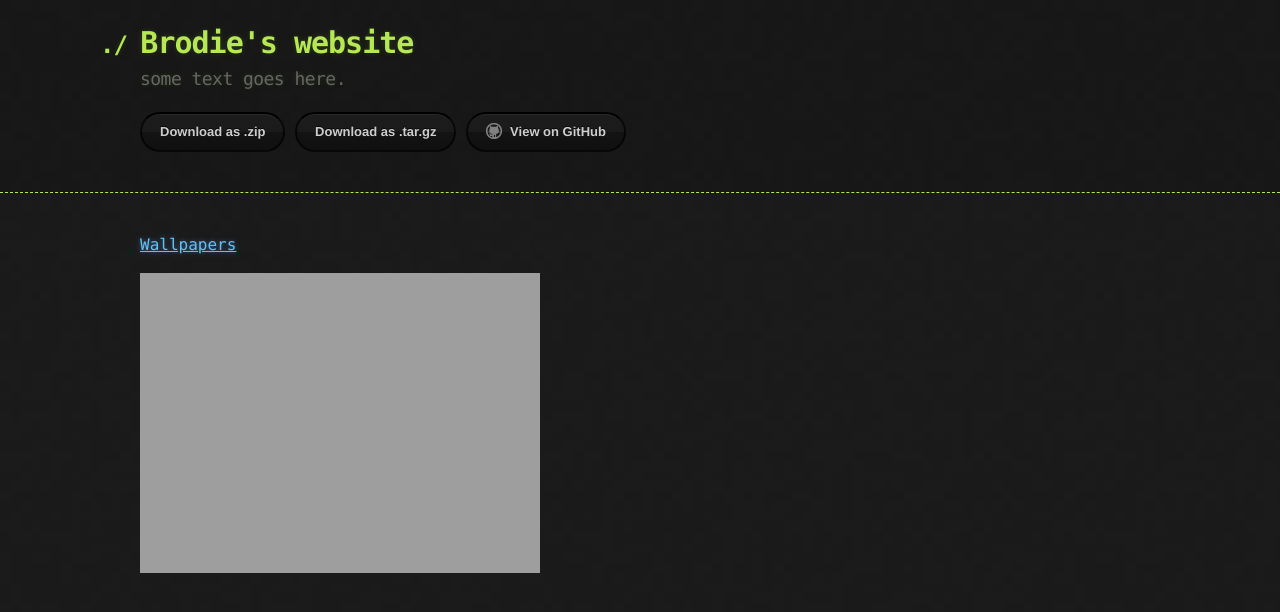
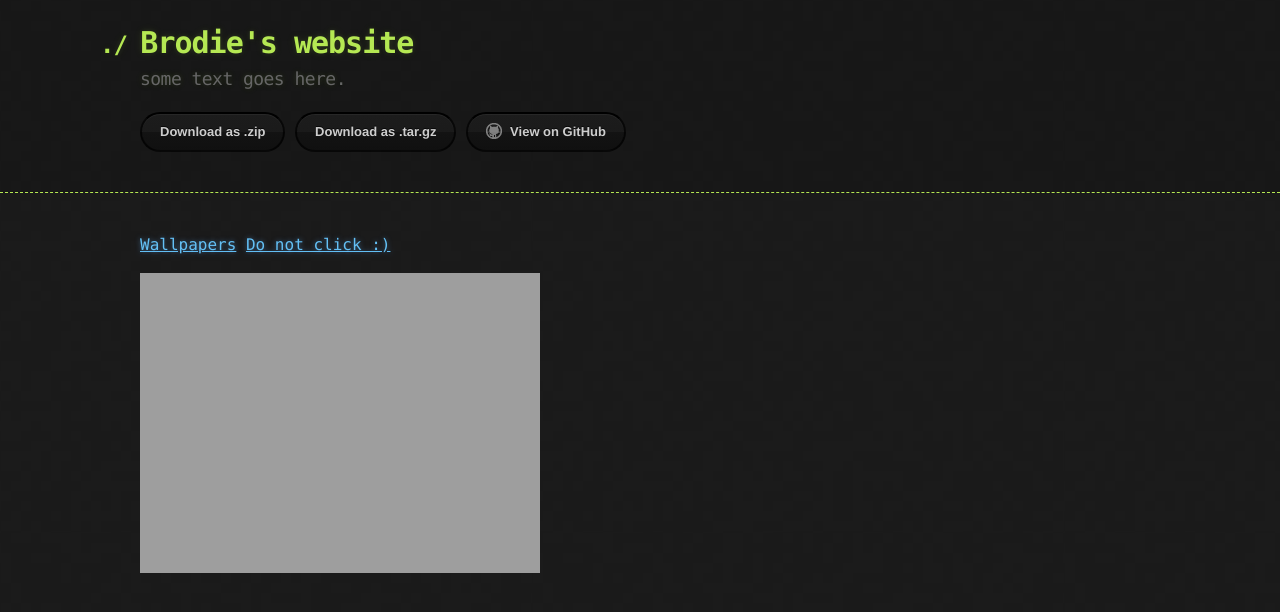
Before and after one commit to TheRealBrodie/TheRealBrodie.github.io, a Jekyll site: the page built from index.md, in a window 1280 px wide. Shown: the top 612 px of the page. Built offline with Jekyll 4.4.1, drawn with Linux system fonts in a browser that asks for light colours.

Commit message:
Update index.md

```diff
--- a/index.md
+++ b/index.md
@@ -4,6 +4,7 @@ layout: default
 
 
 [Wallpapers](wallpapers.html)
+[Do not click :)](https://therealbrodie.github.io/Funni)
 
 
 
```
